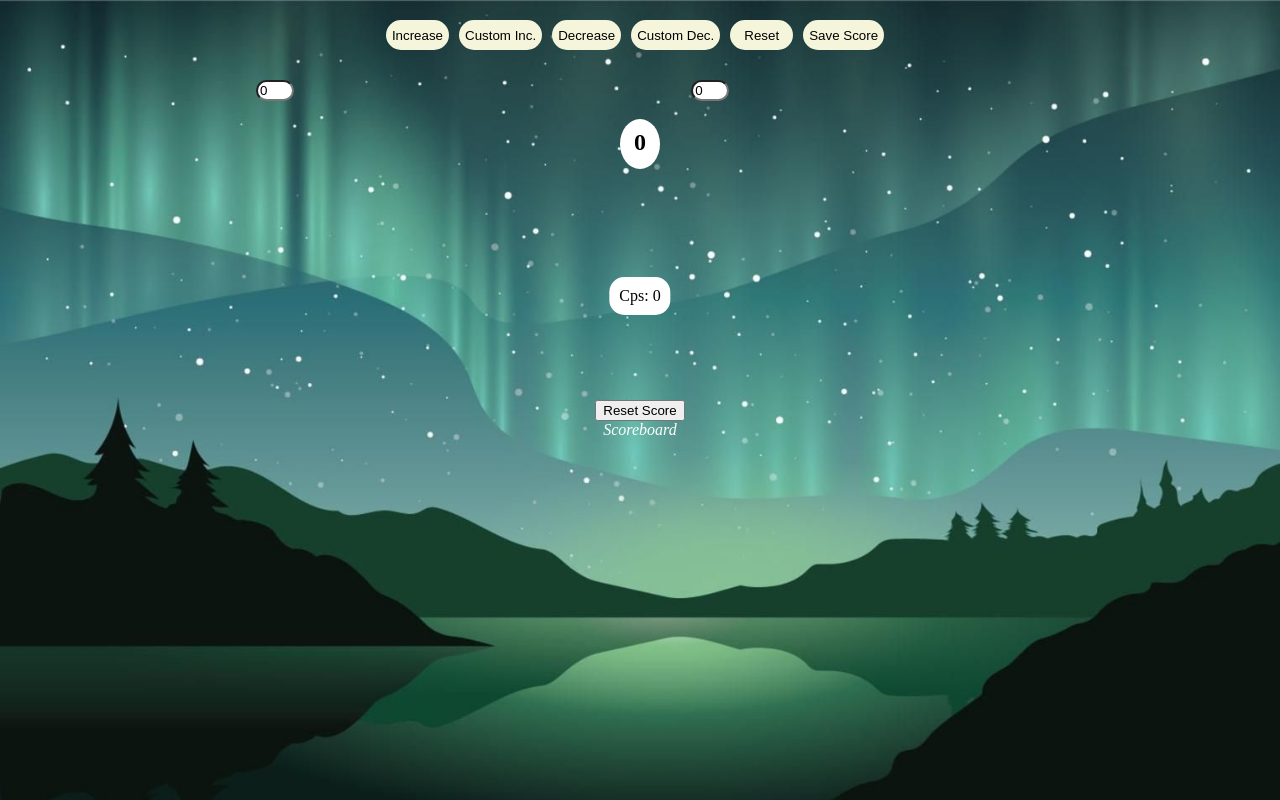
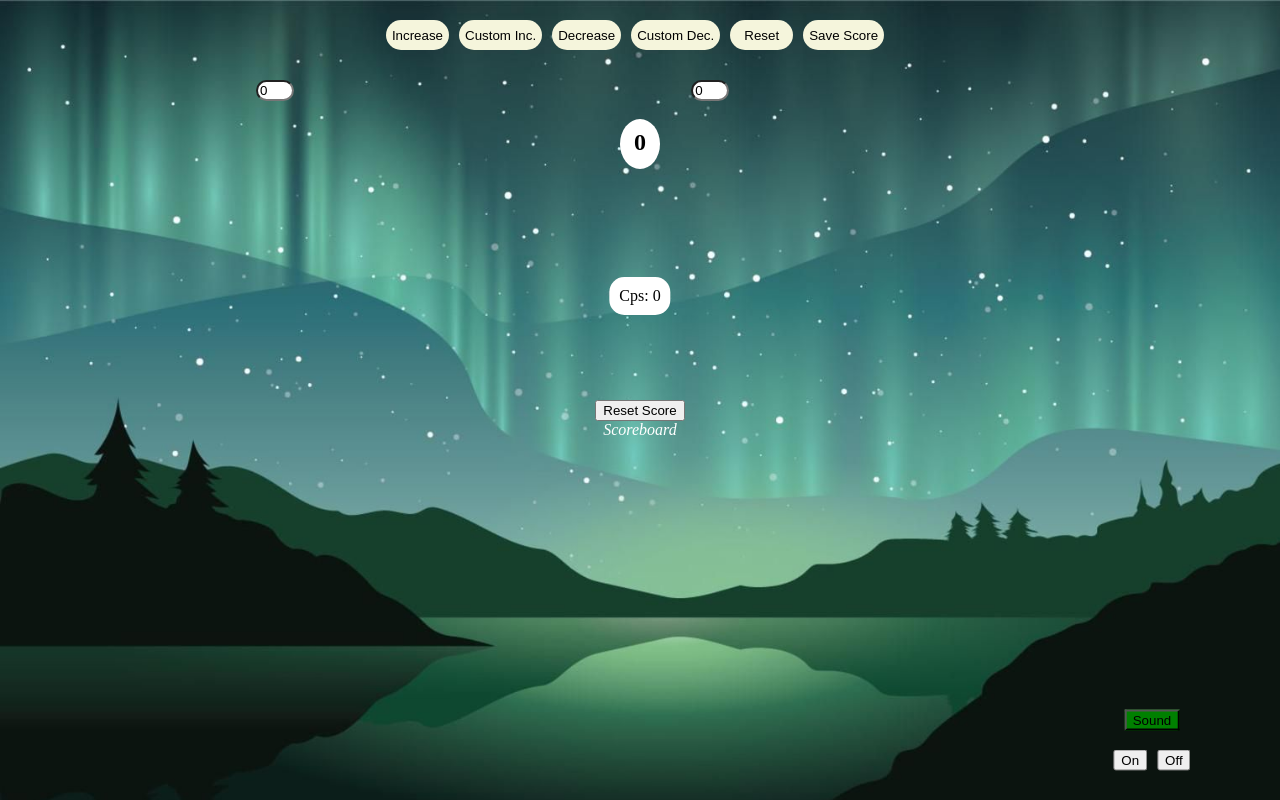
Before and after one commit to LeventCako/Training, a React (Vite) app in the folder Counter-react/: page / in a window 1280 px wide. Built offline with nearby package versions, Linux system fonts and the light colour scheme.

Commit message:
Sound Activation/decativation

```diff
--- a/Counter-react/src/counter.jsx
+++ b/Counter-react/src/counter.jsx
@@ -11,17 +11,23 @@ function Counter() {
   const [savedScores, setSavedScores] = useState([]);
   const [customnum, setCustomnum] = useState(0);
   const lastCpsTimeRef = useRef(Date.now());
+  const [soundStatus, setSoundStatus] = useState(true);
 
   const incrementSound = new Audio('src/assets/ClickSound.mp3');
 
   function addCount() {
     setCount(c => c + 1);
     achievementSystem();
-    incrementSound.play();
+    if(soundStatus) {
+      incrementSound.play();
+
+    }
   }
   function decreaseCount() {
     setCount(c => c - 1)
-    incrementSound.play();
+    if(soundStatus) {
+      incrementSound.play();
+    }
   }
   function resetCount() {
     setCount(c => c = 0)
@@ -80,12 +86,16 @@ function Counter() {
   function handleCustomIncrement() {
     setCount(c => c + customnum); // Add the custom number to count when the button is clicked
     achievementSystem();
-    incrementSound.play();
+    if(soundStatus) {
+      incrementSound.play();
+    }
   }
 
   function handleCustomDecrement(index) {
     setCount(c => c - customnum); // Subtract the custom number from count when the button is clicked
-    incrementSound.play();
+    if(soundStatus) {
+      incrementSound.play();
+    }
   }
 
   function getColor(count) {
@@ -151,6 +161,14 @@ function Counter() {
     }
 
 
+    /* Here i will add a function to deactivate/activate the Sound */
+
+    function SoundDeactivate() {
+      setSoundStatus(false);
+    }
+    function SoundActivate() {
+      setSoundStatus(true);
+    }
   return (
     <>
       <div className='body-app'>
@@ -188,6 +206,15 @@ function Counter() {
           })}
         </ul>
       </div>
+      <div >
+        <button className='SoundBtn'
+        style={{ backgroundColor: soundStatus ? 'green' : 'red' }}
+        >Sound</button>
+        <div className='Dropdown-menu'>
+          <button className='SoundOn' onClick={SoundActivate}>On</button>
+          <button className='SoundOff' onClick={SoundDeactivate}>Off</button>
+        </div>
+      </div>
     </>
   )
 }
--- a/Counter-react/src/index.css
+++ b/Counter-react/src/index.css
@@ -159,3 +159,29 @@ top: 35%;
   top: 10%;
   left: 54%;
 }
+.SoundBtn {
+  position: absolute;
+  top: 90%;
+  /* Center vertically */
+  left: 90%;
+  /* Center horizontally */
+  transform: translate(-50%, -50%);
+
+}
+
+.Dropdown-menu {
+  display: flex; /* Use flexbox to align items in a row */
+  justify-content: center; /* Center the buttons horizontally */
+  position: absolute; /* Position it as needed */
+  top: 95%; /* Adjust as necessary */
+  left: 90%; /* Center horizontally */
+  transform: translate(-50%, -50%); /* Adjust for centering */
+}
+
+.SoundOn {
+  margin: 0 5px;
+}
+
+.SoundOff {
+  margin: 0 5px;
+}
```
